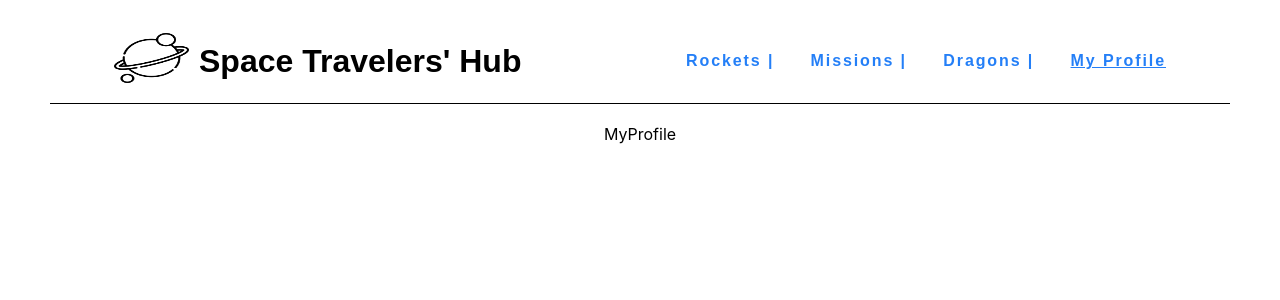
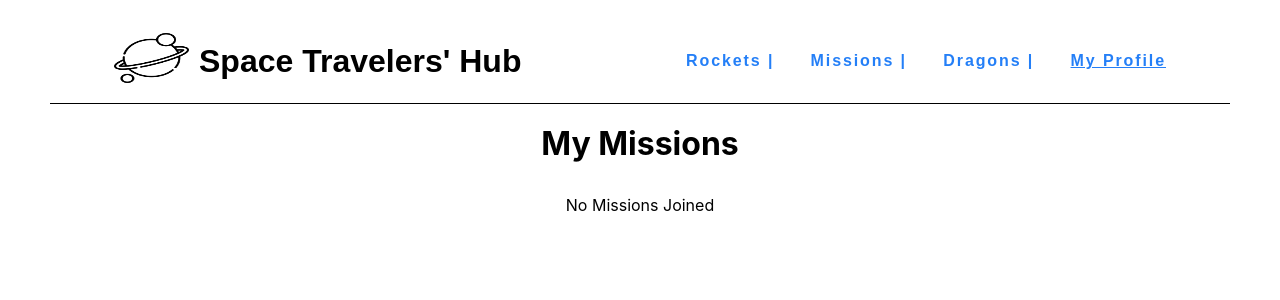
Before and after one commit to Cisco-the-wayword/React-group-project, a React (Create React App) app: page /myProfile in a window 1280 px wide. Shown: the top 300 px of the page. Built offline with nearby package versions, Linux system fonts and the light colour scheme.

Commit message:
Add joined missions to profile

```diff
--- a/src/Components/MyProfile.jsx
+++ b/src/Components/MyProfile.jsx
@@ -1,9 +1,38 @@
 import React from 'react';
+import '../Styles/MyProfile.css'
+import { useSelector } from 'react-redux';
+import { allMissions } from '../Redux/missionSlice';
 
-const MyProfile = () => (
-  <div>
-    MyProfile
-  </div>
-);
+const MyProfile = () => {
+  const missions = useSelector(allMissions);
+  const missionsArray = missions.filter((mission) => mission.joined);
+
+
+  return (
+    <>
+      <div className="ProfileContainer">
+        <section className="myMissions">
+          <span className="sectionTitle">My Missions</span>
+          {missionsArray.length > 0 ? (
+            <ul className="myMissionsList">
+              {missionsArray.map((mission) => {
+                if (mission?.joined) {
+                  return (
+                    <li className="item" key={mission.id}>
+                      {mission.missionName}
+                    </li>
+                  );
+                }
+                return null;
+              })}
+            </ul>
+          ) : (
+            <span>No Missions Joined</span>
+          )}
+        </section>
+      </div>
+    </>
+  );
+};
 
 export default MyProfile;
--- /dev/null
+++ b/src/Styles/MyProfile.css
@@ -0,0 +1,49 @@
+.ProfileContainer {
+  margin: 1rem 5rem 1rem 5rem;
+  display: flex;
+  gap: 5rem;
+}
+
+.myMissions {
+  flex: 1;
+  display: flex;
+  flex-direction: column;
+  gap: 2rem;
+}
+
+.myRockets {
+  flex: 1;
+  display: flex;
+  flex-direction: column;
+  gap: 2rem;
+}
+
+.sectionTitle {
+  font-size: 2rem;
+  font-weight: 700;
+}
+
+.myMissionsList {
+  list-style: none;
+}
+
+.item {
+  padding: 1rem;
+  font-size: 1.5rem;
+  font-weight: 500;
+  border-bottom: none;
+  border-top: 0.1rem solid #8d8a8a;
+  border-left: 0.1rem solid #8d8a8a;
+  border-right: 0.1rem solid #8d8a8a;
+}
+
+.item:first-child {
+  border-top-left-radius: 1rem;
+  border-top-right-radius: 1rem;
+}
+
+.item:last-child {
+  border-bottom: 0.1rem solid #8d8a8a;
+  border-bottom-left-radius: 1rem;
+  border-bottom-right-radius: 1rem;
+}
```
